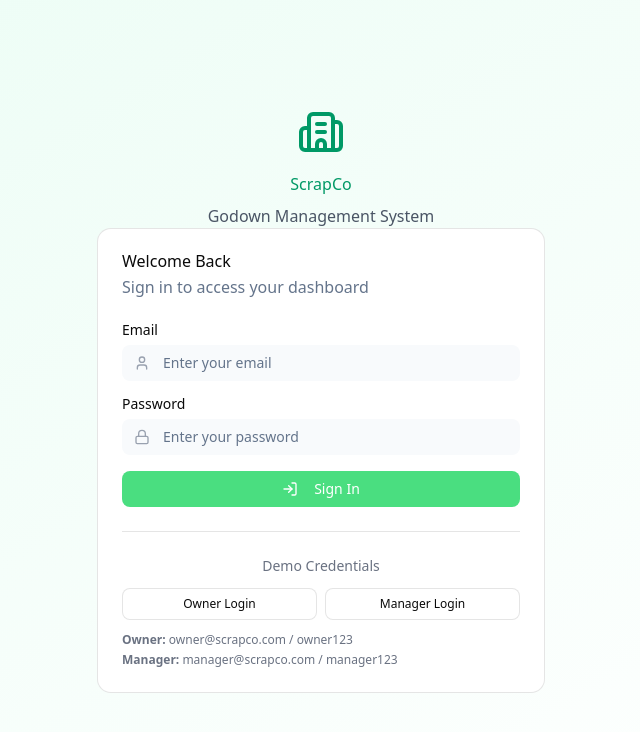
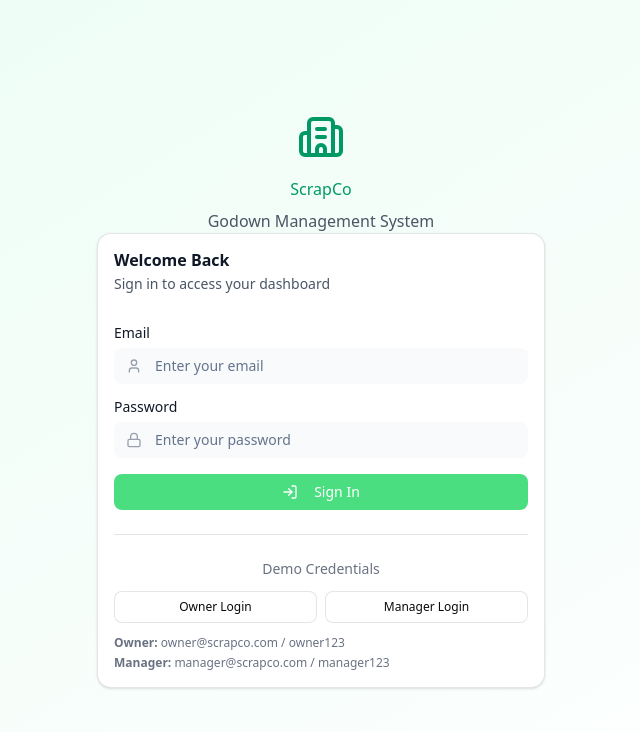
Before and after one commit to AzadG26/Amit, a React (Create React App) app: page / in a window 1280 px wide. Shown: the top 732 px of the page, without its empty margins (319-959 px from the left). Built offline with nearby package versions, Linux system fonts and the light colour scheme; no server answers.

Commit message:
Refactor Card component styles and structure

```diff
--- a/src/components/ui/card.jsx
+++ b/src/components/ui/card.jsx
@@ -6,7 +6,7 @@ function Card({ className, ...props }) {
     <div
       data-slot="card"
       className={cn(
-        "bg-card text-card-foreground flex flex-col gap-6 rounded-xl border",
+        "bg-white dark:bg-gray-800 text-gray-900 dark:text-gray-200 rounded-xl border shadow-sm flex flex-col gap-4 p-4 sm:p-6",
         className
       )}
       {...props}
@@ -19,7 +19,7 @@ function CardHeader({ className, ...props }) {
     <div
       data-slot="card-header"
       className={cn(
-        "@container/card-header grid auto-rows-min grid-rows-[auto_auto] items-start gap-1.5 px-6 pt-6 has-data-[slot=card-action]:grid-cols-[1fr_auto] [.border-b]:pb-6",
+        "flex flex-col gap-1 mb-2",
         className
       )}
       {...props}
@@ -31,7 +31,10 @@ function CardTitle({ className, ...props }) {
   return (
     <h4
       data-slot="card-title"
-      className={cn("leading-none", className)}
+      className={cn(
+        "text-base sm:text-lg font-semibold leading-tight",
+        className
+      )}
       {...props}
     />
   );
@@ -41,7 +44,10 @@ function CardDescription({ className, ...props }) {
   return (
     <p
       data-slot="card-description"
-      className={cn("text-muted-foreground", className)}
+      className={cn(
+        "text-sm text-gray-600 dark:text-gray-400",
+        className
+      )}
       {...props}
     />
   );
@@ -52,7 +58,7 @@ function CardAction({ className, ...props }) {
     <div
       data-slot="card-action"
       className={cn(
-        "col-start-2 row-span-2 row-start-1 self-start justify-self-end",
+        "self-end mt-2",
         className
       )}
       {...props}
@@ -64,7 +70,10 @@ function CardContent({ className, ...props }) {
   return (
     <div
       data-slot="card-content"
-      className={cn("px-6 [&:last-child]:pb-6", className)}
+      className={cn(
+        "mt-2",
+        className
+      )}
       {...props}
     />
   );
@@ -74,7 +83,10 @@ function CardFooter({ className, ...props }) {
   return (
     <div
       data-slot="card-footer"
-      className={cn("flex items-center px-6 pb-6 [.border-t]:pt-6", className)}
+      className={cn(
+        "flex items-center justify-between pt-4 mt-2 border-t border-gray-200 dark:border-gray-700",
+        className
+      )}
       {...props}
     />
   );
```
